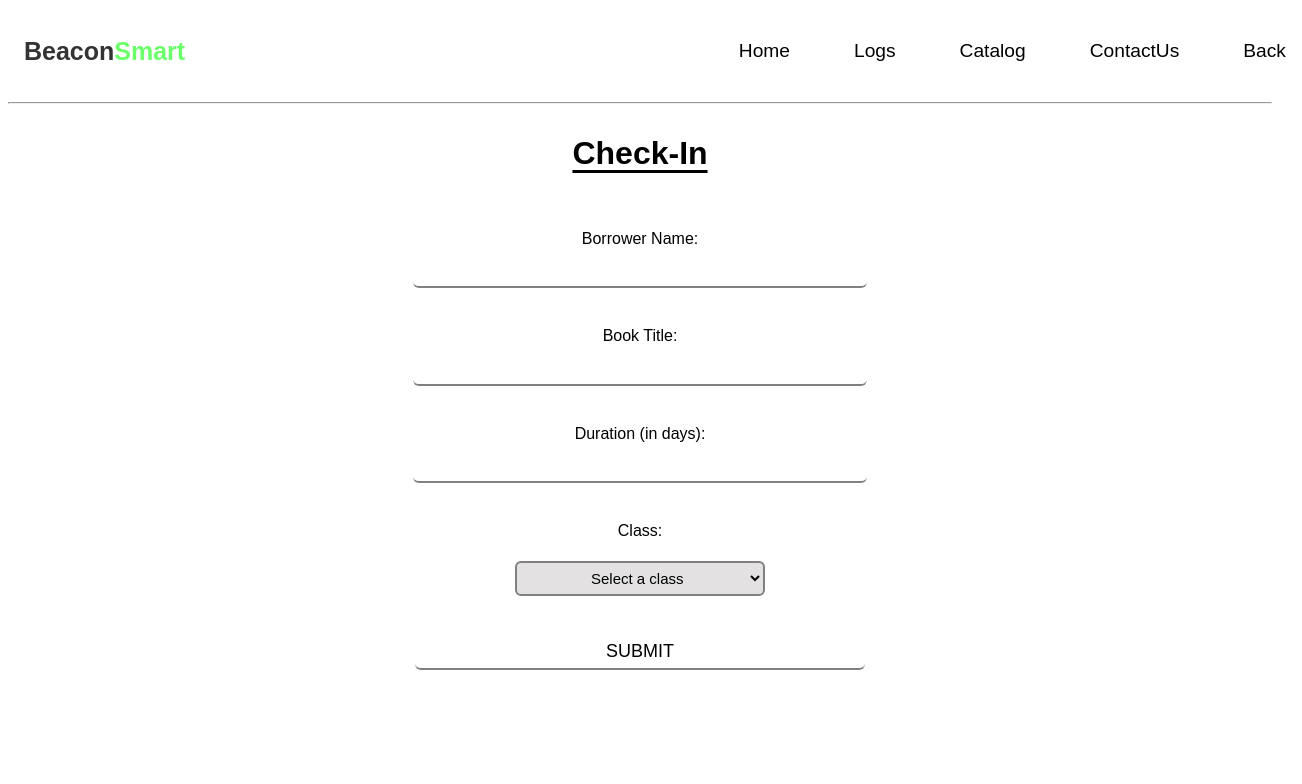
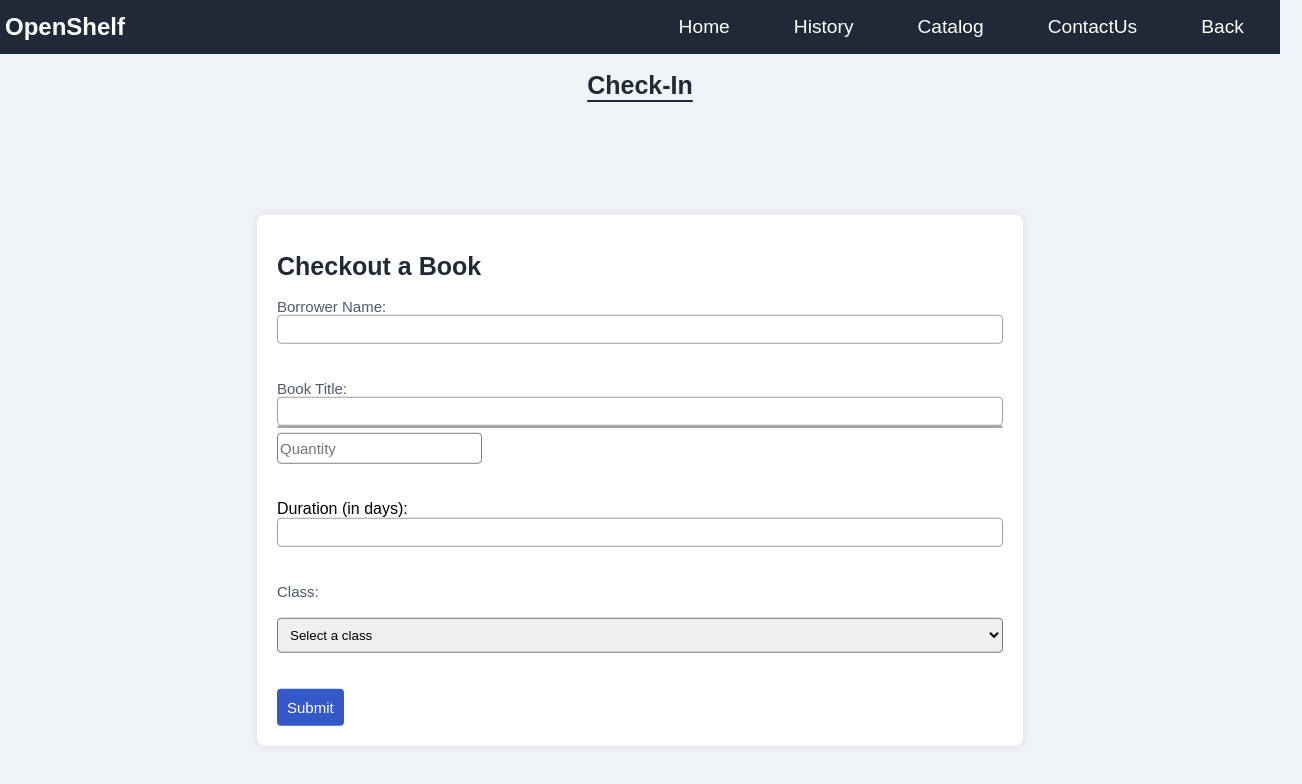
Before and after one commit to Jscoped/Jscoped1, a plain HTML site: page checkoutpage.html in a window 1280 px wide. Shown: the whole page, 1302 px wide, since content can reach past the window. Drawn offline with Linux system fonts and the light colour scheme; a web font is replaced by a local one.

Commit message:
Add files via upload

```diff
--- a/checkoutpage.css
+++ b/checkoutpage.css
@@ -22,34 +22,31 @@
   font-style: normal;
 }
 
-
+body {
+  background-color: #f0f4f8;
+  margin: 0;
+  font-family: "Sansation", sans-serif;
+}
 
 #navbar {
- background-color: #ffffff;
- padding: 1rem;
+  background-color: rgb(31 41 55);
   font-family: "Sansation", sans-serif;
+  color: white;
+  margin: 0;
 }
 
 #navdiv {
   display: flex;
   align-items: center;
- max-width: 1200px;
- margin: 0 ;
+  margin: 0;
 }
 
 .beacon {
- color: hsl(0, 0%, 20%);
- font-size: 25px;
+  color: white;
+  font-size: 20px;
   animation-name: logo1;
   animation-duration: 1s;
-}
-
-.smart {
- color: hsl(120, 100%, 71%);
- font-size: 25px;
- animation-name: logo;
- animation-duration: 1.3s;
-
+  margin-left: 5px;
 }
 
 .logo a {
@@ -65,33 +62,19 @@
   gap: 2rem;
   margin-left: 42vw;
   padding: 0;
+  color: white;
 }
 
-li:hover{
- text-decoration: underline skyblue;
-}
-
-
-
 li a {
- color: rgb(0, 0, 0);
+  color: white;
   text-decoration: none;
   padding: 0.5rem 1rem;
   font-size: 1.2em;
-
 }
 
 li a:hover {
   border-radius: 4px;
- text-decoration: underline;
- text-decoration-color: rgb(148, 201, 223);
- text-decoration-thickness: 5px;
- text-underline-offset: 8px;
-}
-
-hr {
- color: black;
- margin-bottom: 10px;
+  background-color: rgba(49, 65, 87, 0.993);
 }
 
 a {
@@ -99,85 +82,114 @@ a {
   color: inherit;
 }
 
+a:active {
+  opacity: 0.7;
+}
 
-
-.title{
+.title {
   display: flex;
   justify-content: center;
   align-items: center;
   font-family: "Sansation", sans-serif;
   text-decoration: underline;
   text-underline-offset: 6px;
+  color: rgb(31 41 55);
+}
+
+#borrowForm {
+  background-color: white;
+  display: flex;
+  flex-direction: column;
+  justify-content: center;
+  height: fit-content;
+  width: fit-content;
+  padding: 20px;
+  box-sizing: border-box;
+  border-radius: 8px;
+  box-shadow: 0 0 10px rgba(0, 0, 0, 0.1);
+  position: absolute;
+  top: 60%;
+  left: 50%;
+  transform: translate(-50%, -50%);
+}
+
+h1 {
+  color: rgb(31 41 55);
+  font-family: "Sansation", sans-serif;
+  font-size: 25px;
+}
+
+#quantity {
+  width: fit-content;
+  border: 1px solid rgb(128, 128, 128);
+  border-radius: 4px;
+  height: 27px;
+  margin-top: 5px;
+}
+
+label {
+  font-family: "Sansation", sans-serif;
+  color: rgb(78, 89, 105);
+  font-size: 15px;
 }
 
 input {
- width: 450px;
- height: 35px;
- border-radius: 6px;
- border: 2px solid grey;
- color: black ;
+  width: 45rem;
+  font-size: 15px;
+  color: black;
+  border: 1px solid black;
+  height: 25px;
   font-family: "Sansation", sans-serif;
- background-color: transparent;
- text-transform: uppercase;
- border-top: transparent;
- border-left: transparent;
- border-right: transparent;
- font-size: 18px;
+  outline-color: rgb(50, 89, 199);
+  border: 1px solid rgb(158, 158, 158);
+  border-radius: 4px;
 }
 
-#class{
- border: 2px solid grey;
- border-radius: 6px;
- width: 250px;
- height: 35px;
- overflow: auto;
-
+#class {
+  font-family: "Sansation", sans-serif;
+  padding: 8px;
+  border-radius: 4px;
 }
 
-select{
- font-family: inherit;
- padding-left: 70px;
+.submit-button {
+  color: white;
+  background-color: rgb(50, 89, 199);
+  width: fit-content;
+  height: fit-content;
+  padding: 10px 10px;
+  font-size: 15px;
   border: none;
- background-color: #e2e0e0f5;
- line-height: 1.6;
-font-size: 15px;
+}
+.submit-button:hover{
+  background-color: rgb(81, 115, 209);
 }
 
 
-#borrowForm{
+
+
+.row {
     display: flex;
- justify-content: center;
     align-items: center;
- flex-direction: column;
- gap: 1.5px;
- font-family: "Sansation", sans-serif;
-
-}
-
-@media (max-width: 768px) {
- #borrowForm {
-   width: 90%;
-   margin: 0 auto;
- }
-
- input, #class {
-   width: 100%;
-   max-width: 400px;
- }
-
 }
 
 
-@media (max-width: 480px) {
- input, #class {
-   font-size: 0.9rem;
- }
+.result-box ul{
+    border-top: 1px solid #999;
+    padding: 15px 10px;
 }
 
-.submit-button{
+.result-box  ul li{
+    list-style: none;
+    border-radius: 3px;
+    padding: 15px 10px;
     cursor: pointer;
 }
-
-.submit-button:hover{
-  opacity: 0.5;
+.result-box  ul li:hover {
+    background-color:#e9f3ff;
 }
+.result-box{
+    max-height: 200px;
+    overflow-y: scroll;
+    border: 1px solid rgb(139, 139, 139);
+    border-radius: 4px;
+}
--- a/checkoutpage.html
+++ b/checkoutpage.html
@@ -10,6 +10,7 @@
  <link rel="preconnect" href="https://fonts.googleapis.com">
  <link rel="preconnect" href="https://fonts.gstatic.com" crossorigin>
  <link href="https://fonts.googleapis.com/css2?family=Sansation:wght@400;700&display=swap" rel="stylesheet">
+    <script src="https://kit.fontawesome.com/dc658ae8f6.js" crossorigin="anonymous"></script>
 
 </head>
 <body>
@@ -18,29 +19,43 @@
  <nav id="navbar">
   <div id="navdiv">
       <div class="logo">
-          <a href="#"><span class="beacon">Beacon</span><span class="smart">Smart</span></a>
+          <a href="#" class="beacon">OpenShelf</a>
       </div>
       <ul>
           <li><a href="homepage.html">Home</a></li>
-          <li><a href="logs.html">Logs</a></li>
+          <li><a href="logs.html">History</a></li>
           <li><a href="#">Catalog</a></li>
           <li><a href="#">ContactUs</a></li>
-          <li><a href="#">Back</a></li>
+          <li><a href="homepage.html">Back</a></li>
       </ul>
   </div>
 </nav>
-<hr>
+
 <div class="title"><h1>Check-In</h1></div>
 <br></br>
 <form id="borrowForm" >
+  <h1>Checkout a Book</h1>
  <label for="borrower">Borrower Name:</label>
  <input type="text" id="borrower" name="borrower" required /><br /><br />
 
+
+
+
  <label for="book">Book Title:</label>
- <input type="text" id="book" name="book" required /><br /><br />
+<div class="searchbox">
+        <div class="row">
+           <input type="text" id="book" name="book" required  autocomplete="off"/>
+        </div>
+        <div class="result-box">
+        </div>
+    </div>
 
+
+
+
+ <input  type="number" id="quantity" name="quantity" required placeholder="Quantity"><br /><br
  <label for="duration">Duration (in days):</label>
- <input type="number" id="duration" name="duration" required /><br /><br />
+ <input type="number" id="duration" name="duration" required /><br /><br/>
 
  <label for="class">Class:</label><br>
  <select id="class" name="class" required>
--- a/checkoutpage.js
+++ b/checkoutpage.js
@@ -1,30 +1,119 @@
-document.getElementById('borrowForm').addEventListener('submit', function (event) {
+let suggestions = [
+  "Charlotte's Web",
+  "Harry Potter and the Sorcerer's Stone",
+  "Matilda",
+  "The Cat in the Hat",
+  "Green Eggs and Ham",
+  "The Very Hungry Caterpillar",
+  "Where the Wild Things Are",
+  "Goodnight Moon",
+  "The Giving Tree",
+  "Winnie-the-Pooh",
+  "The Tale of Peter Rabbit",
+  "Diary of a Wimpy Kid",
+  "The Lion, the Witch and the Wardrobe",
+  "Charlie and the Chocolate Factory",
+  "The BFG",
+  "Oh, the Places You'll Go!",
+  "James and the Giant Peach",
+  "The Gruffalo",
+  "Don't Let the Pigeon Drive the Bus!",
+  "Percy Jackson and the Olympians: The Lightning Thief",
+  "The Hobbit",
+  "Ramona Quimby, Age 8",
+  "A Wrinkle in Time",
+  "Bridge to Terabithia",
+  "Magic Tree House: Dinosaurs Before Dark",
+  "How to Train Your Dragon",
+  "The Secret Garden",
+  "Anne of Green Gables",
+  "The Little Prince",
+  "Stuart Little",
+  "Holes",
+  "The Boxcar Children",
+  "Coraline",
+  "The Princess and the Pea",
+  "Frog and Toad Are Friends",
+  "Flat Stanley",
+  "Amelia Bedelia",
+  "The Snowy Day",
+  "Bear Snores On",
+  "If You Give a Mouse a Cookie",
+  "The Polar Express",
+  "Corduroy",
+  "The Mitten",
+  "Brown Bear, Brown Bear, What Do You See?",
+  "The Rainbow Fish",
+  "Curious George",
+  "Alexander and the Terrible, Horrible, No Good, Very Bad Day",
+  "Little Bear",
+  "Miss Nelson is Missing",
+  "The Pout-Pout Fish",
+  "Click, Clack, Moo: Cows That Type",
+  "Chicka Chicka Boom Boom",
+];
+
+const inputbox = document.getElementById("book");
+const resultsbox = document.querySelector('.result-box');
+
+
+inputbox.onkeyup = function () {
+  let result = [];
+  let input = inputbox.value;
+  if (input.length) {
+    result = suggestions.filter((keyword) => {
+      return keyword.toLowerCase().includes(input.toLowerCase());
+    });
+  }
+  display(result);
+  if (!result.length) {
+    resultsbox.innerHTML = "";
+  }
+};
+function display(result){
+    const content = result.map((list)=>{
+        return "<li onclick=selectInput(this)>" + list + "</li>";
+    });
+    resultsbox.innerHTML = "<ul>" + content.join('') + "</ul>";
+  }
+function selectInput(list) {
+  inputbox.value = list.innerHTML;
+  resultsbox.innerHTML = "";
+}
+
+document
+  .getElementById("borrowForm")
+  .addEventListener("submit", function (event) {
     event.preventDefault();
 
-  const borrower = document.getElementById('borrower').value;
-  const book = document.getElementById('book').value;
-  const duration = document.getElementById('duration').value;
-  const className = document.getElementById('class').value;
+    const borrower = document.getElementById("borrower").value;
+    const book = document.getElementById("book").value;
+    const duration = document.getElementById("duration").value;
+    const className = document.getElementById("class").value;
+    const quantity  = document.getElementById("quantity").value
 
     const currentPage = window.location.pathname;
-  const type = currentPage.includes('checkout') ? 'Checked Out' :
-                currentPage.includes('return') ? 'Returned' : 'Unknown';
+    const type = currentPage.includes("checkout")
+      ? "Checked Out"
+      : currentPage.includes("return")
+      ? "Returned"
+      : "Unknown";
 
     const newEntry = {
       borrower,
       book,
+      quantity,
       duration,
       className,
       type,
       date: new Date().toLocaleDateString(),
-    status: 'active'
     };
 
-  let logs = JSON.parse(localStorage.getItem('borrowLogs')) || [];
+    let logs = JSON.parse(localStorage.getItem("borrowLogs")) || [];
 
     logs.push(newEntry);
 
-  localStorage.setItem('borrowLogs', JSON.stringify(logs));
+    localStorage.setItem("borrowLogs", JSON.stringify(logs));
 
-  window.location.href = 'logs.html';
+    window.location.href = "logs.html";
   });
--- a/homepage.css
+++ b/homepage.css
@@ -10,10 +10,9 @@
  font-style: normal;
 }
 
-
 .sansation-regular {
   font-family: "Sansation", sans-serif;
-  font-weight: 400;
+  font-weight: 700;
   font-style: normal;
 }
 
@@ -24,30 +23,37 @@
 }
 
 
+body{
+  background-color: #f0f4f8;
+  margin: 0;
+}
+
+
 #navbar {
- background-color: #ffffff;
- padding: 2rem;
- font-family: "Sansation", sans-serif;
- font-weight: 700;
+background-color: rgb(31 41 55);
+ font-family: "Sansation", sans-serif ;
+ color: white;
+ margin: 0;
 }
 
 #navdiv {
  display: flex;
  align-items: center;
- max-width: 1200px;
  margin: 0 ;
 }
 
 .beacon {
- color: hsl(0, 0%, 20%);
- font-size: 25px;
+ color: white;
+ font-size: 20px;
  animation-name: logo1;
- animation-duration: 3s;
+ animation-duration: 1s;
+ margin-left: 5px;
 }
 
 
+
 .logo a {
- font-size: 1.2rem;
+ font-size: 1.5rem;
  text-decoration: none;
  font-weight: bold;
  display: flex;
@@ -57,19 +63,16 @@
  display: flex;
  list-style: none;
  gap: 2rem;
- margin-left: 60em;
+ margin-left: 42vw;
  padding: 0;
+ color: white;
 
-}
-
-li:hover{
- text-decoration: underline skyblue;
 }
 
 
 
 li a {
- color: rgb(0, 0, 0);
+ color: white;
  text-decoration: none;
  padding: 0.5rem 1rem;
  font-size: 1.2em;
@@ -78,32 +81,30 @@ li a {
 
 li a:hover {
  border-radius: 4px;
- text-decoration: underline;
- text-decoration-color: rgb(148, 201, 223);
- text-decoration-thickness: 2px;
- text-underline-offset: 2px;
-
+background-color: rgba(49, 65, 87, 0.993);
 }
 
-hr {
- color: black;
- margin-bottom: 10px;
-}
+
 
 a {
  text-decoration: none;
  color: inherit;
 }
 
+a:active{
+  opacity: 0.7;
+}
+
 .question {
-  font-family: "Sansation", sans-serif;
+ font-family: "Special Gothic Expanded One", sans-serif;
  margin-top: 0.5em;
- font-size: 4vw;
+ font-size: 3vw;
  margin-bottom: 1.4em;
  text-align: center;
  animation-name: question1;
  animation-duration: 2s;
  border-radius: 7px;
+ color: rgb(31 41 55);
 }
 
 .button-container {
@@ -116,15 +117,15 @@ a {
 
 .returnbtn {
  display: inline-block;
- font-size: 40px;
- padding: 0.7em 1.7em;
+ font-size: 30px;
+ padding: 0.4em 1em;
  text-align: center;
  text-decoration: none;
  border-radius: 9px;
- font-family: "Sansation", sans-serif;
+ font-family: "Special Gothic Expanded One", sans-serif;
  border: 1px solid hsla(0, 5%, 69%, 0.205);
  background-color: hsla(0, 0%, 45%, 0.336);
- color: black;
+ color: rgb(31 41 55);
  animation-name: question3;
  animation-duration: 2s;
  transition: background-color 0.5s linear;
@@ -132,19 +133,20 @@ a {
  border-bottom-left-radius: 2px;
  transition: box-shadow 0.25s linear;
  box-shadow: 12px  12px  12px  rgba(0, 0, 0, 0.1);
+
 }
 
 .checkoutbtn{
  display: inline-block;
- font-size: 40px;
- padding: 0.7em 1.4em;
+ font-size: 30px;
+ padding: 0.4em 1em;
  text-align: center;
  text-decoration: none;
  border-radius: 9px;
- font-family: "Sansation", sans-serif;
+ font-family: "Special Gothic Expanded One", sans-serif;
  border: 1px solid hsla(0, 5%, 69%, 0.205);
  background-color: hsla(0, 5%, 69%, 0.205);
- color: black;
+ color: rgb(31 41 55);
  animation-name: question2;
  animation-duration: 2s;
  transition: background-color 0.5s linear;
@@ -152,6 +154,7 @@ a {
   transition: box-shadow 0.25s linear;
  border-top-right-radius: 2px;
  border-bottom-left-radius: 2px;
+
 
 }
 
@@ -176,6 +179,7 @@ a {
 }
 .checkoutbtn1:active {
  transform: scale(0.9);
+ opacity: 0.7;
 
 
 
@@ -186,7 +190,9 @@ a {
   background-color: hsl(0, 0%, 72%);
 }
 .returnbtn1:active{
- transform: scale(0.9)
+ transform: scale(0.9);
+ opacity: 0.7;
+
 
 }
 
@@ -203,6 +209,7 @@ from {
   transform: translate(-70vh,70vh);
 
  }
+ 50%{transform: scale(1.2);}
  }
  @keyframes question3{
   from {
--- a/logs.css
+++ b/logs.css
@@ -3,7 +3,6 @@
   font-weight: 400;
   font-style: normal;
 }
-
 
 .dm-serif-text-regular {
   font-family: "DM Serif Text", serif;
@@ -11,38 +10,44 @@
   font-style: normal;
 }
 
+.sansation-regular {
+  font-family: "Sansation", sans-serif;
+  font-weight: 700;
+  font-style: normal;
+}
 
-body{
- font-family: "Special Gothic Expanded One", sans-serif;
+.sansation-bold {
+  font-family: "Sansation", sans-serif;
+  font-weight: 700;
+  font-style: normal;
+}
 
+body {
+  background-color: #f0f4f8;
+  margin: 0;
+  font-family: "Sansation", sans-serif;
 }
 
 #navbar {
- background-color: #ffffff;
- padding: 1rem;
- font-family: "Special Gothic Expanded One", sans-serif;
+  background-color: rgb(31 41 55);
+  font-family: "Sansation", sans-serif;
+  color: white;
+  margin: 0;
 }
 
 #navdiv {
   display: flex;
   align-items: center;
- max-width: 1200px;
- margin: 0 ;
+  margin: 0;
+  font-family: "Sansation", sans-serif;
 }
 
 .beacon {
- color: hsl(0, 0%, 20%);
- font-size: 25px;
+  color: white;
+  font-size: 20px;
   animation-name: logo1;
   animation-duration: 1s;
-}
-
-.smart {
- color: hsl(120, 100%, 71%);
- font-size: 25px;
- animation-name: logo;
- animation-duration: 1.3s;
-
+  margin-left: 5px;
 }
 
 .logo a {
@@ -50,6 +55,7 @@ body{
   text-decoration: none;
   font-weight: bold;
   display: flex;
+  font-family: "Sansation", sans-serif;
 }
 
 #navdiv ul {
@@ -58,33 +64,21 @@ body{
   gap: 2rem;
   margin-left: 42vw;
   padding: 0;
+  color: white;
+  font-family: "Sansation", sans-serif;
 }
 
-li:hover{
- text-decoration: underline skyblue;
-}
-
-
-
 li a {
- color: rgb(0, 0, 0);
+  color: white;
   text-decoration: none;
   padding: 0.5rem 1rem;
   font-size: 1.2em;
-
+  font-family: "Sansation", sans-serif;
 }
 
 li a:hover {
   border-radius: 4px;
- text-decoration: underline;
- text-decoration-color: rgb(148, 201, 223);
- text-decoration-thickness: 5px;
- text-underline-offset: 8px;
-}
-
-hr {
- color: black;
- margin-bottom: 10px;
+  background-color: rgba(49, 65, 87, 0.993);
 }
 
 a {
@@ -92,7 +86,11 @@ a {
   color: inherit;
 }
 
-.title{
+a:active {
+  opacity: 0.7;
+}
+
+.title {
   display: flex;
   justify-content: center;
   align-items: center;
@@ -106,13 +104,13 @@ a {
   background-color: #f5f5f5;
 }
 
-#logEntries p{
+#logEntries p {
   text-align: center;
   font-size: 1.2em;
   color: #666;
   padding: 20px;
+  font-family: "Sansation", sans-serif;
 }
-
 
 .clear-btn {
   display: block;
@@ -123,16 +121,12 @@ a {
   border: none;
   border-radius: 5px;
   cursor: pointer;
- font-family: "Special Gothic Expanded One", sans-serif;
-
+  font-family: "Sansation", sans-serif;
 }
 
 .clear-btn:hover {
   background-color: #cc0000;
 }
-
-
-
 
 @media (max-width: 768px) {
   .logs-header,
@@ -182,40 +176,48 @@ a {
   }
 }
 
-
-
-
-
 @media (max-width: 768px) {
   .logs-header,
   .log-entry {
     grid-template-columns: 1fr;
     gap: 5px;
+      font-family: "Sansation", sans-serif;
+
   }
 
   .logs-header span {
     display: none;
+      font-family: "Sansation", sans-serif;
+
   }
 
   .log-entry {
     padding: 15px 0;
     border-bottom: 2px solid #eee;
+      font-family: "Sansation", sans-serif;
+
   }
 
   .log-entry span::before {
     content: attr(data-label);
     font-weight: bold;
     margin-right: 10px;
+      font-family: "Sansation", sans-serif;
+
   }
 
   #navdiv ul {
     margin-left: auto;
     gap: 1rem;
+      font-family: "Sansation", sans-serif;
+
   }
 
   .clear-btn {
     width: 90%;
     cursor: pointer;
+      font-family: "Sansation", sans-serif;
+
   }
 }
 
@@ -224,38 +226,46 @@ a {
     flex-wrap: wrap;
     justify-content: center;
     gap: 0.5rem;
+      font-family: "Sansation", sans-serif;
+
   }
 
   .logo a {
     font-size: 1.2rem;
+      font-family: "Sansation", sans-serif;
+
   }
 
   .title h1 {
     font-size: 1.5rem;
+      font-family: "Sansation", sans-serif;
+
   }
 }
-
 
 .logs-container {
   max-width: 1200px;
   margin: 20px auto;
   padding: 20px;
+  font-family: "Sansation", sans-serif;
 }
 
 .logs-header {
   display: grid;
- grid-template-columns: repeat(6, 1fr);
+  grid-template-columns: repeat(7, 1fr);
   gap: 10px;
   font-weight: bold;
   border-bottom: 2px solid #333;
   padding: 10px 0;
   margin-bottom: 10px;
+  font-family: "Sansation", sans-serif;
 }
 
 .log-entry {
   display: grid;
- grid-template-columns: repeat(6, 1fr);
+  grid-template-columns: repeat(7, 1fr);
   gap: 10px;
   padding: 10px 0;
   border-bottom: 1px solid #eee;
+  font-family: "Sansation", sans-serif;
 }
--- a/logs.js
+++ b/logs.js
@@ -8,6 +8,7 @@ if (logs.length > 0) {
       <div class="log-entry" style="${isCrossed ? 'text-decoration: line-through; color: grey;' : ''}">
         <span>${entry.borrower}</span>
         <span>${entry.book}</span>
+        <span>${entry.quantity}</span>
         <span>${entry.duration || '-'} days</span>
         <span>${entry.className}</span>
         <span>${entry.date}</span>
--- /dev/null
+++ b/suggestionbox.css
@@ -0,0 +1,75 @@
+*{
+    margin : 0;
+    padding: 0;
+    font-family: Verdana, Geneva, Tahoma, sans-serif;
+    box-sizing: border-box;
+}
+
+body {
+    background: #262a2f ;
+    color: #333;
+}
+
+
+.searchbox{
+    width: 600px;
+    background: #fff;
+    margin: 200px auto 0;
+    border-radius: 5px;
+}
+
+.row {
+    display: flex;
+    align-items: center;
+    padding: 10px 20px;
+}
+
+input {
+    flex: 1;
+    height: 50px;
+    background: transparent;
+    border: 0;
+    outline: 0;
+    font-size: 18px;
+    color:#333;
+}
+button{
+
+    background: transparent;
+    border: 0;
+    outline: 0;
+}
+
+
+button .fa-solid{
+    width: 25px;
+    font-size: 22px;
+    color: #555 ;
+    cursor: pointer;
+}
+
+::placeholder {
+    color: #555;
+}
+
+.result-box ul{
+    border-top: 1px solid #999;
+    padding: 15px 10px;
+}
+
+.result-box  ul li{
+    list-style: none;
+    border-radius: 3px;
+    padding: 15px 10px;
+    cursor: pointer;
+}
+
+.result-box  ul li:hover {
+    background-color:#e9f3ff;
+}
+
+
+.result-box{
+    max-height: 300px;
+    overflow-y: scroll;
+}
```
Also changed, not shown: homepage.html (+2 -2 lines), logs.html (+4 -3 lines), returnpage.html (+3 -3 lines), returnpage.js (deleted, +0 -52 lines), suggestionbox .js (added, +45 -0 lines), suggestionbox.html (added, +27 -0 lines). Lines whose indentation alone changed are shown as unchanged.
